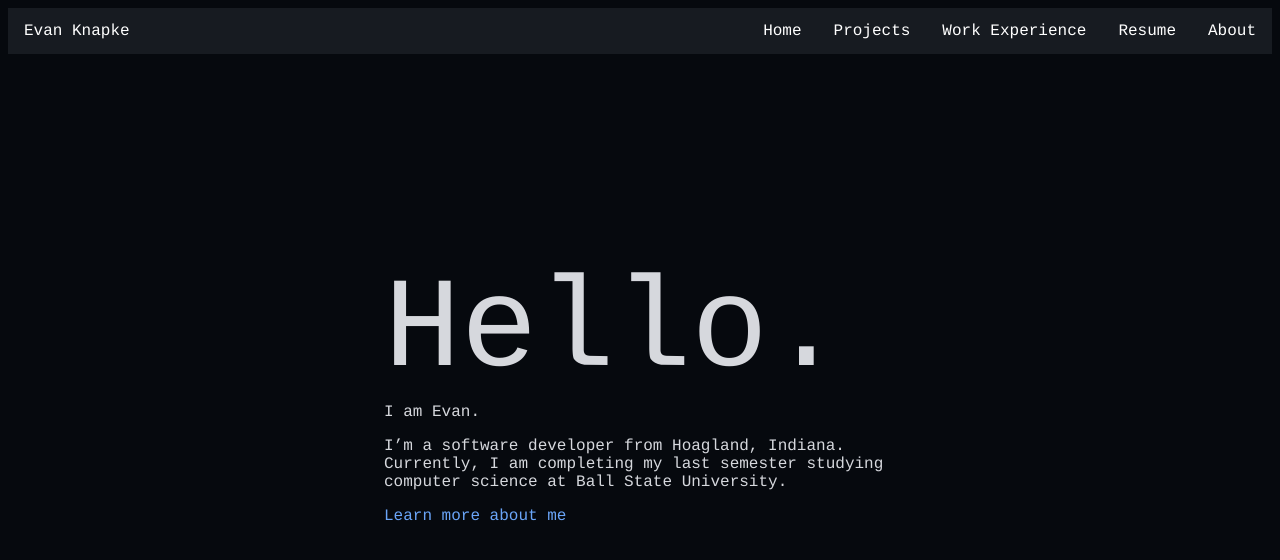
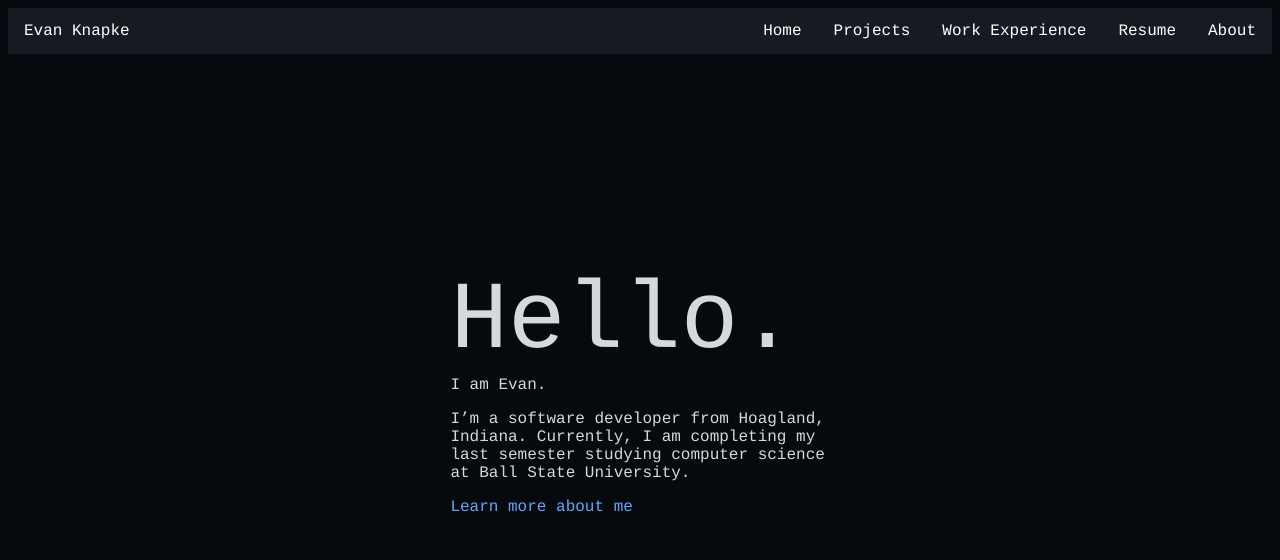
Before and after one commit to evanknapke/evanknapke.github.io, a Jekyll site: the page built from index.md, in a window 1280 px wide. Shown: the top 560 px of the page. Built offline with Jekyll 4.4.1, drawn with Linux system fonts in a browser that asks for light colours.

Commit message:
Fix home screen responsiveness and look

```diff
--- a/assets/css/home.css
+++ b/assets/css/home.css
@@ -1,18 +1,27 @@
 @import 'main.css';
 
 .home-child {
-  max-width: 40vw;
+  max-width: 30%;
 }
 
 .greeting {
-  font-size: 10vw;
+  font-size: 600%;
 }
 
-@media (max-width: 700px) {
+@media (max-width: 800px) {
   .home-child {
-    max-width: 80vw;
+    max-width: 50%;
   }
   .greeting {
-    font-size: 20vw;
+    font-size: 500%;
   }
 }
+
+@media (max-width: 600px) {
+  .home-child {
+    max-width: 80%;
+  }
+  .greeting {
+    font-size: 400%;
+  }
+}
```
